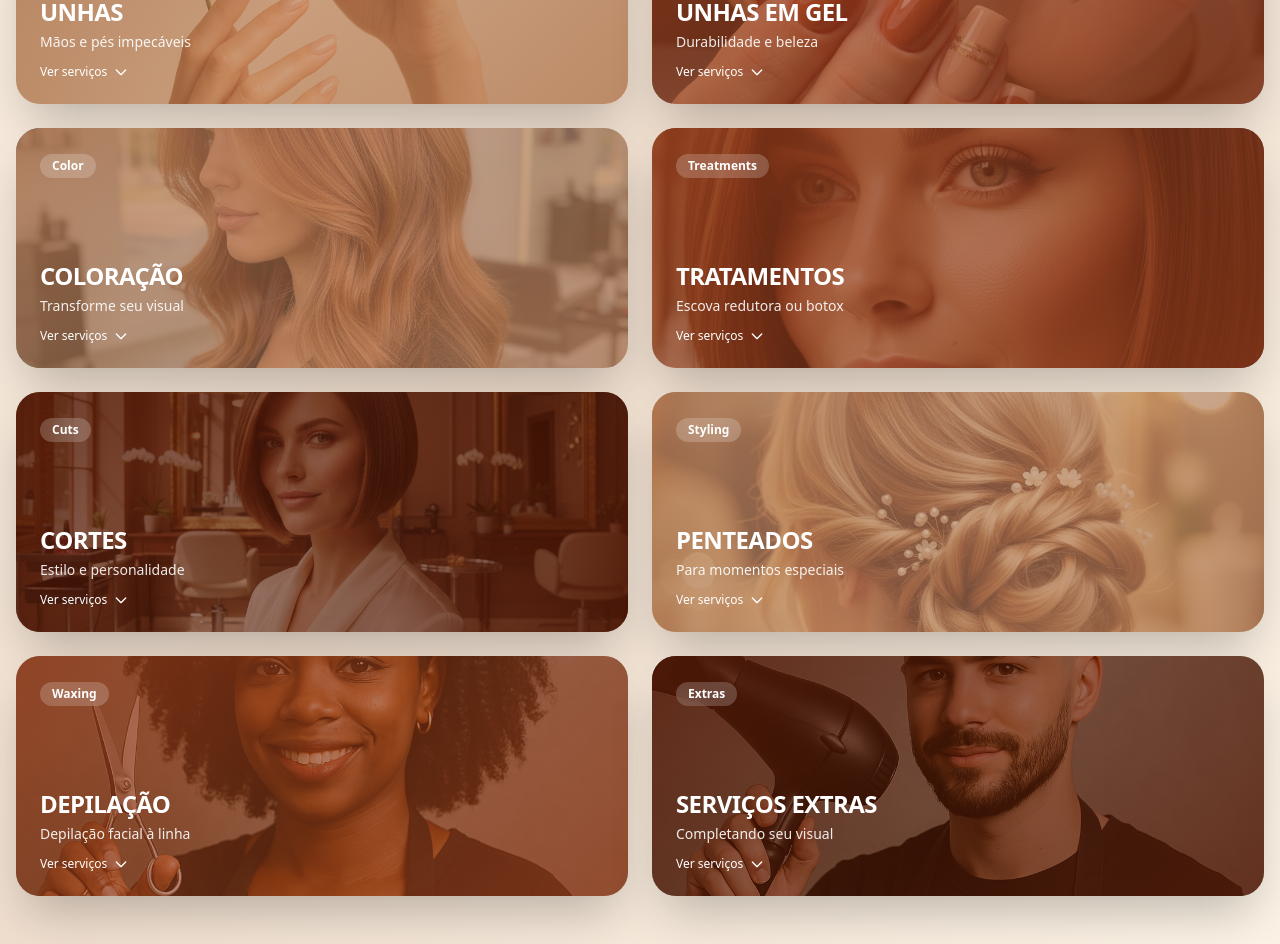
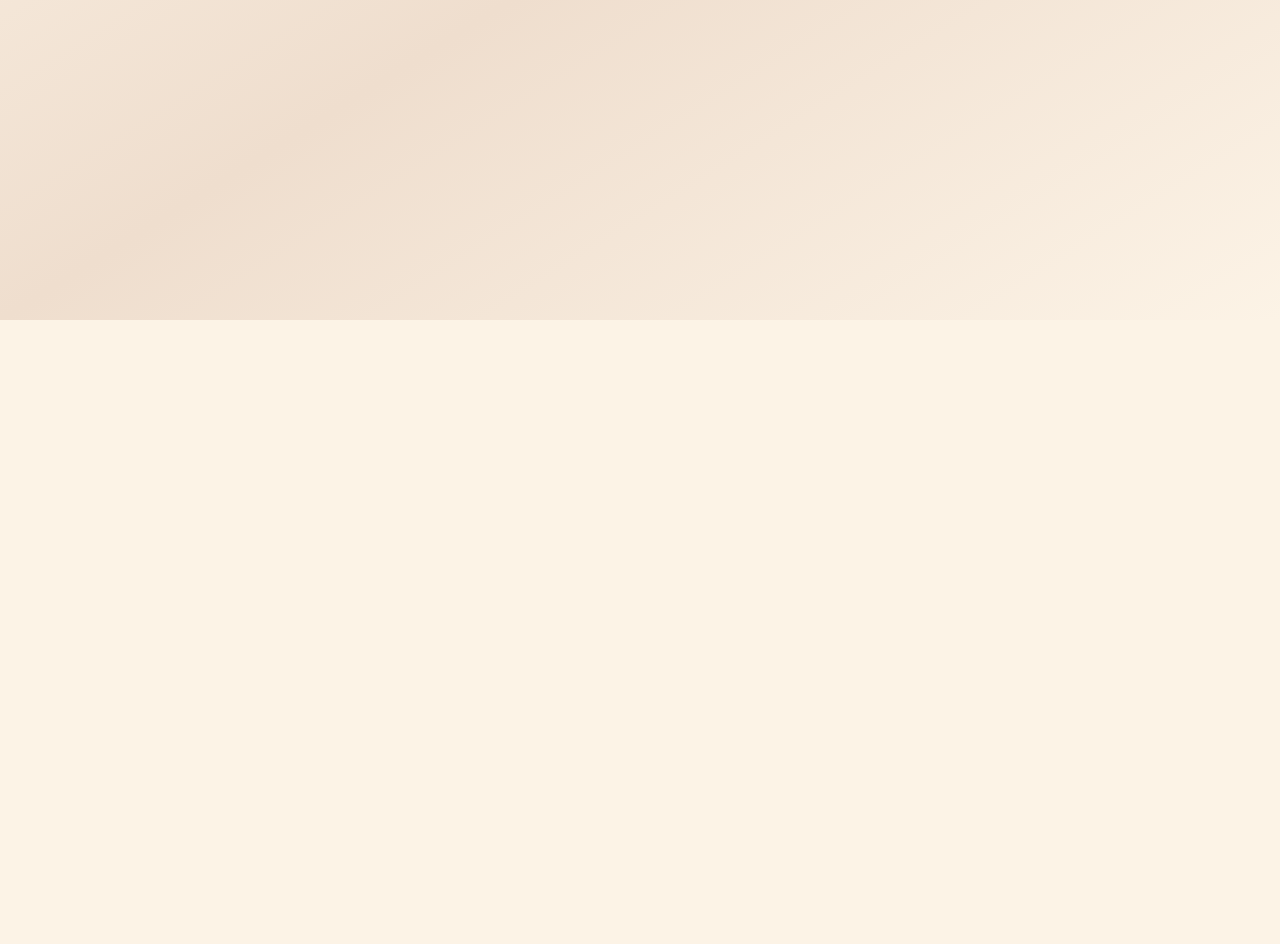
Before and after one commit to rogerio-azevedo/escovato, a Next.js app: page /catalogo in a window 1280 px wide. Shown: the part 480-1424 px from the top of the page. After the commit the page ends 800 px from the top, so only its background shows below. Built offline with nearby package versions, Linux system fonts and the light colour scheme.

Commit message:
feat: colocaraco

```diff
--- a/src/app/catalogo/page.tsx
+++ b/src/app/catalogo/page.tsx
@@ -29,7 +29,7 @@ interface Categoria {
 const categorias: Categoria[] = [
   {
     id: "dry",
-    nome: "Dry Bar",
+    nome: "Cabelos",
     titulo: "ESCOVA",
     subtitulo: "Cabelos impecáveis",
     imagem: "/images/catalogo/escova.png",
@@ -88,188 +88,208 @@ const categorias: Categoria[] = [
     ],
   },
   {
-    id: "brows-lashes",
-    nome: "Brows & Lashes",
-    titulo: "SOBRANCELHAS & CÍLIOS",
-    subtitulo: "Design completo para realçar seu olhar",
-    imagem: "/images/catalogo/lashes.png",
-    cor: "#561A07",
-    corTexto: "#FFFFFF",
-    servicos: [
-      { nome: "Design de Sobrancelhas", preco: "R$ 65", destaque: true },
-      { nome: "Design + Coloração", preco: "R$ 69" },
-      { nome: "Design + Coloração Especial", preco: "R$ 75" },
-      { nome: "Coloração de Sobrancelhas Simples", preco: "R$ 55" },
-      { nome: "Coloração de Sobrancelhas Especial", preco: "R$ 59" },
-      { nome: "Brow Lamination", preco: "R$ 105", destaque: true },
-      {
-        nome: "Lash Lifting",
-        preco: "R$ 135",
-        destaque: true,
-        descricao:
-          "Técnica perfeita para um olhar natural e expressivo. Não utiliza fios artificiais, apenas cria o efeito de cílios alongados, curvados e coloridos.",
-        observacao: "Inclui coloração de cílios",
-      },
-      {
-        nome: "Coloração de Cílios",
-        preco: "R$ 85",
-        descricao:
-          "Destaque o olhar com aspecto natural, mesmo sem lash lifting.",
-      },
-    ],
-  },
-  {
-    id: "unhas",
-    nome: "Nails",
-    titulo: "UNHAS",
-    subtitulo: "Mãos e pés impecáveis",
-    imagem: "/images/catalogo/unhas.png",
-    cor: "#AF7751",
-    corTexto: "#FFFFFF",
-    servicos: [
-      { nome: "Manicure + Pedicure", preco: "R$ 69", destaque: true },
-      { nome: "Manicure ou Pedicure", preco: "R$ 42" },
-      { nome: "Esmaltação", preco: "R$ 32" },
-      { nome: "Manicure + Pedicure em Gel", preco: "R$ 105", destaque: true },
-      { nome: "Manicure ou Pedicure em Gel", preco: "R$ 60" },
-      { nome: "Esmaltação em Gel", preco: "R$ 42" },
-    ],
-    adicionais: [
-      { nome: "Francesinha", preco: "R$ 7" },
-      { nome: "Spa Express (esfoliação e hidratação)", preco: "R$ 25" },
-      { nome: "Spa Express Especial (remoção de calos)", preco: "R$ 45" },
-      { nome: "Chinelinho", preco: "R$ 10" },
-      { nome: "Aplicação de Unha Postiça", preco: "R$ 28" },
-      { nome: "Nail Art", preco: "R$ 35" },
-    ],
-  },
-  {
-    id: "unhas-gel",
-    nome: "Gel Nails",
-    titulo: "UNHAS EM GEL",
-    subtitulo: "Durabilidade e beleza",
-    imagem: "/images/catalogo/unhas-gel.png",
-    cor: "#903A19",
-    corTexto: "#FFFFFF",
-    servicos: [
-      { nome: "Alongamento em Gel", preco: "R$ 175", destaque: true },
-      { nome: "Manutenção Unhas em Gel", preco: "R$ 159" },
-      { nome: "Banho de Gel", preco: "R$ 159" },
-    ],
-    adicionais: [
-      { nome: "Remoção da Unha em Gel", preco: "R$ 49" },
-      { nome: "Remoção Top Coat de Esmaltação em Gel", preco: "R$ 20" },
-      { nome: "Aplicação em Gel (unidade)", preco: "R$ 25" },
-      { nome: "Blindagem (top coat)", preco: "R$ 25" },
-      { nome: "Encapsulamento", preco: "R$ 49" },
-      { nome: "Polimento", preco: "R$ 55" },
-    ],
-  },
-  {
     id: "coloracao",
-    nome: "Color",
+    nome: "Cabelos",
     titulo: "COLORAÇÃO",
     subtitulo: "Transforme seu visual",
     imagem: "/images/catalogo/coloracao.png",
     cor: "#AF7751",
     corTexto: "#FFFFFF",
     servicos: [
-      { nome: "Curto (até o queixo)", preco: "R$ 175" },
-      { nome: "Médio (até o ombro)", preco: "R$ 209" },
-      { nome: "Longo (até a linha do sutiã)", preco: "R$ 235" },
-      { nome: "Extra Longo (abaixo do sutiã)", preco: "R$ 255" },
-    ],
-  },
-  {
-    id: "tratamentos",
-    nome: "Treatments",
-    titulo: "TRATAMENTOS",
-    subtitulo: "Escova redutora ou botox",
-    imagem: "/images/catalogo/tratamentos.png",
-    cor: "#903A19",
-    corTexto: "#FFFFFF",
-    servicos: [
-      { nome: "Curto (até o queixo)", preco: "R$ 265" },
-      { nome: "Médio (até o ombro)", preco: "R$ 285" },
-      { nome: "Longo (até a linha do sutiã)", preco: "R$ 305" },
       {
-        nome: "Extra Longo (abaixo do sutiã)",
-        preco: "R$ 335",
+        nome: "Retoque de Raiz",
+        preco: "R$ 200",
         destaque: true,
+      },
+      {
+        nome: "Tonalização",
+        preco: "R$ 200",
+        destaque: false,
+        observacao: "* sujeito a avaliação do profissional",
+      },
+      {
+        nome: "Matização",
+        preco: "R$ 200",
+        destaque: false,
+        observacao: "* sujeito a avaliação do profissional",
+      },
+      {
+        nome: "Coloração cabelo total",
+        preco: "R$ 250",
+        destaque: false,
+        observacao: "* sujeito a avaliação do profissional",
       },
     ],
   },
-  {
-    id: "cortes",
-    nome: "Cuts",
-    titulo: "CORTES",
-    subtitulo: "Estilo e personalidade",
-    imagem: "/images/catalogo/corte.png",
-    cor: "#561A07",
-    corTexto: "#FFFFFF",
-    servicos: [
-      {
-        nome: "Corte",
-        preco: "R$ 95",
-        destaque: true,
-        observacao: "Inclui escova",
-      },
-      { nome: "Corte Bordado", preco: "R$ 109", observacao: "Inclui escova" },
-      { nome: "Aparar as Pontas", preco: "R$ 65", observacao: "Inclui escova" },
-    ],
-  },
-  {
-    id: "penteados",
-    nome: "Styling",
-    titulo: "PENTEADOS",
-    subtitulo: "Para momentos especiais",
-    imagem: "/images/catalogo/penteado.png",
-    cor: "#AF7751",
-    corTexto: "#FFFFFF",
-    servicos: [
-      {
-        nome: "Qualquer Penteado",
-        preco: "R$ 105",
-        destaque: true,
-        observacao: "Inclui escova | Adicional Donuts + R$35",
-      },
-    ],
-  },
-  {
-    id: "depilacao",
-    nome: "Waxing",
-    titulo: "DEPILAÇÃO",
-    subtitulo: "Depilação facial à linha",
-    imagem: "/images/profissionais/mariana.png",
-    cor: "#903A19",
-    corTexto: "#FFFFFF",
-    servicos: [
-      {
-        nome: "Testa, Buço, Queixo ou Nariz",
-        preco: "R$ 22",
-        observacao: "Maçã do rosto e lateral da face",
-      },
-      { nome: "Axilas", preco: "R$ 49" },
-      { nome: "Face Completa", preco: "R$ 75", destaque: true },
-    ],
-  },
-  {
-    id: "extras",
-    nome: "Extras",
-    titulo: "SERVIÇOS EXTRAS",
-    subtitulo: "Completando seu visual",
-    imagem: "/images/profissionais/carlos.png",
-    cor: "#561A07",
-    corTexto: "#FFFFFF",
-    servicos: [
-      { nome: "Retoque de Raiz", preco: "R$ 105" },
-      { nome: "Retoque de Raiz (trazendo coloração)", preco: "R$ 79" },
-      { nome: "Aplicação - Curto (traga seu produto)", preco: "R$ 115" },
-      { nome: "Aplicação - Médio (traga seu produto)", preco: "R$ 125" },
-      { nome: "Aplicação - Longo (traga seu produto)", preco: "R$ 145" },
-      { nome: "Aplicação - Extra Longo (traga seu produto)", preco: "R$ 165" },
-    ],
-  },
+  //   {
+  //     id: "brows-lashes",
+  //     nome: "Olhos",
+  //     titulo: "SOBRANCELHAS & CÍLIOS",
+  //     subtitulo: "Design completo para realçar seu olhar",
+  //     imagem: "/images/catalogo/lashes.png",
+  //     cor: "#561A07",
+  //     corTexto: "#FFFFFF",
+  //     servicos: [
+  //       { nome: "Design de Sobrancelhas", preco: "R$ 65", destaque: true },
+  //       { nome: "Design + Coloração", preco: "R$ 69" },
+  //       { nome: "Design + Coloração Especial", preco: "R$ 75" },
+  //       { nome: "Coloração de Sobrancelhas Simples", preco: "R$ 55" },
+  //       { nome: "Coloração de Sobrancelhas Especial", preco: "R$ 59" },
+  //       { nome: "Brow Lamination", preco: "R$ 105", destaque: true },
+  //       {
+  //         nome: "Lash Lifting",
+  //         preco: "R$ 135",
+  //         destaque: true,
+  //         descricao:
+  //           "Técnica perfeita para um olhar natural e expressivo. Não utiliza fios artificiais, apenas cria o efeito de cílios alongados, curvados e coloridos.",
+  //         observacao: "Inclui coloração de cílios",
+  //       },
+  //       {
+  //         nome: "Coloração de Cílios",
+  //         preco: "R$ 85",
+  //         descricao:
+  //           "Destaque o olhar com aspecto natural, mesmo sem lash lifting.",
+  //       },
+  //     ],
+  //   },
+  //   {
+  //     id: "unhas",
+  //     nome: "Unhas",
+  //     titulo: "UNHAS",
+  //     subtitulo: "Mãos e pés impecáveis",
+  //     imagem: "/images/catalogo/unhas.png",
+  //     cor: "#AF7751",
+  //     corTexto: "#FFFFFF",
+  //     servicos: [
+  //       { nome: "Manicure + Pedicure", preco: "R$ 69", destaque: true },
+  //       { nome: "Manicure ou Pedicure", preco: "R$ 42" },
+  //       { nome: "Esmaltação", preco: "R$ 32" },
+  //       { nome: "Manicure + Pedicure em Gel", preco: "R$ 105", destaque: true },
+  //       { nome: "Manicure ou Pedicure em Gel", preco: "R$ 60" },
+  //       { nome: "Esmaltação em Gel", preco: "R$ 42" },
+  //     ],
+  //     adicionais: [
+  //       { nome: "Francesinha", preco: "R$ 7" },
+  //       { nome: "Spa Express (esfoliação e hidratação)", preco: "R$ 25" },
+  //       { nome: "Spa Express Especial (remoção de calos)", preco: "R$ 45" },
+  //       { nome: "Chinelinho", preco: "R$ 10" },
+  //       { nome: "Aplicação de Unha Postiça", preco: "R$ 28" },
+  //       { nome: "Nail Art", preco: "R$ 35" },
+  //     ],
+  //   },
+  //   {
+  //     id: "unhas-gel",
+  //     nome: "Unhas",
+  //     titulo: "UNHAS EM GEL",
+  //     subtitulo: "Durabilidade e beleza",
+  //     imagem: "/images/catalogo/unhas-gel.png",
+  //     cor: "#903A19",
+  //     corTexto: "#FFFFFF",
+  //     servicos: [
+  //       { nome: "Alongamento em Gel", preco: "R$ 175", destaque: true },
+  //       { nome: "Manutenção Unhas em Gel", preco: "R$ 159" },
+  //       { nome: "Banho de Gel", preco: "R$ 159" },
+  //     ],
+  //     adicionais: [
+  //       { nome: "Remoção da Unha em Gel", preco: "R$ 49" },
+  //       { nome: "Remoção Top Coat de Esmaltação em Gel", preco: "R$ 20" },
+  //       { nome: "Aplicação em Gel (unidade)", preco: "R$ 25" },
+  //       { nome: "Blindagem (top coat)", preco: "R$ 25" },
+  //       { nome: "Encapsulamento", preco: "R$ 49" },
+  //       { nome: "Polimento", preco: "R$ 55" },
+  //     ],
+  //   },
+
+  //   {
+  //     id: "tratamentos",
+  //     nome: "Cabelos",
+  //     titulo: "TRATAMENTOS",
+  //     subtitulo: "Escova redutora ou botox",
+  //     imagem: "/images/catalogo/tratamentos.png",
+  //     cor: "#903A19",
+  //     corTexto: "#FFFFFF",
+  //     servicos: [
+  //       { nome: "Curto (até o queixo)", preco: "R$ 265" },
+  //       { nome: "Médio (até o ombro)", preco: "R$ 285" },
+  //       { nome: "Longo (até a linha do sutiã)", preco: "R$ 305" },
+  //       {
+  //         nome: "Extra Longo (abaixo do sutiã)",
+  //         preco: "R$ 335",
+  //         destaque: true,
+  //       },
+  //     ],
+  //   },
+  //   {
+  //     id: "cortes",
+  //     nome: "Cabelos",
+  //     titulo: "CORTES",
+  //     subtitulo: "Estilo e personalidade",
+  //     imagem: "/images/catalogo/corte.png",
+  //     cor: "#561A07",
+  //     corTexto: "#FFFFFF",
+  //     servicos: [
+  //       {
+  //         nome: "Corte",
+  //         preco: "R$ 95",
+  //         destaque: true,
+  //         observacao: "Inclui escova",
+  //       },
+  //       { nome: "Corte Bordado", preco: "R$ 109", observacao: "Inclui escova" },
+  //       { nome: "Aparar as Pontas", preco: "R$ 65", observacao: "Inclui escova" },
+  //     ],
+  //   },
+  //   {
+  //     id: "penteados",
+  //     nome: "Cabelos",
+  //     titulo: "PENTEADOS",
+  //     subtitulo: "Para momentos especiais",
+  //     imagem: "/images/catalogo/penteado.png",
+  //     cor: "#AF7751",
+  //     corTexto: "#FFFFFF",
+  //     servicos: [
+  //       {
+  //         nome: "Qualquer Penteado",
+  //         preco: "R$ 105",
+  //         destaque: true,
+  //         observacao: "Inclui escova | Adicional Donuts + R$35",
+  //       },
+  //     ],
+  //   },
+  //   {
+  //     id: "depilacao",
+  //     nome: "Rosto",
+  //     titulo: "DEPILAÇÃO",
+  //     subtitulo: "Depilação facial à linha",
+  //     imagem: "/images/profissionais/mariana.png",
+  //     cor: "#903A19",
+  //     corTexto: "#FFFFFF",
+  //     servicos: [
+  //       {
+  //         nome: "Testa, Buço, Queixo ou Nariz",
+  //         preco: "R$ 22",
+  //         observacao: "Maçã do rosto e lateral da face",
+  //       },
+  //       { nome: "Axilas", preco: "R$ 49" },
+  //       { nome: "Face Completa", preco: "R$ 75", destaque: true },
+  //     ],
+  //   },
+  //   {
+  //     id: "extras",
+  //     nome: "Diversos",
+  //     titulo: "SERVIÇOS EXTRAS",
+  //     subtitulo: "Completando seu visual",
+  //     imagem: "/images/profissionais/carlos.png",
+  //     cor: "#561A07",
+  //     corTexto: "#FFFFFF",
+  //     servicos: [
+  //       { nome: "Retoque de Raiz", preco: "R$ 105" },
+  //       { nome: "Retoque de Raiz (trazendo coloração)", preco: "R$ 79" },
+  //       { nome: "Aplicação - Curto (traga seu produto)", preco: "R$ 115" },
+  //       { nome: "Aplicação - Médio (traga seu produto)", preco: "R$ 125" },
+  //       { nome: "Aplicação - Longo (traga seu produto)", preco: "R$ 145" },
+  //       { nome: "Aplicação - Extra Longo (traga seu produto)", preco: "R$ 165" },
+  //     ],
+  //   },
 ];
 
 export default function CatalogoPage() {
@@ -412,7 +432,7 @@ export default function CatalogoPage() {
               }}
             >
               {/* Card Principal */}
-              <div className="relative h-[240px] rounded-3xl overflow-hidden shadow-2xl transition-all duration-500 group-hover:shadow-[0_20px_60px_rgba(86,26,7,0.3)] group-hover:scale-[1.02]">
+              <div className="relative h-[220px] rounded-3xl overflow-hidden shadow-2xl transition-all duration-500 group-hover:shadow-[0_20px_60px_rgba(86,26,7,0.3)] group-hover:scale-[1.02]">
                 {/* Imagem de Fundo */}
                 <Image
                   src={categoria.imagem}
@@ -597,7 +617,7 @@ export default function CatalogoPage() {
 
                   {/* Pacotes */}
                   {categoria.pacotes && categoria.pacotes.length > 0 && (
-                    <div className="pt-4 border-t border-[#EFDECE]/40">
+                    <div className="pt-4 border-t border-[#EFDECE]/40 mt-5">
                       <h4 className="text-[#561A07] font-bold text-base mb-3 flex items-center gap-1.5">
                         <span className="text-sm">📦</span>
                         <span>Pacotes</span>
```
